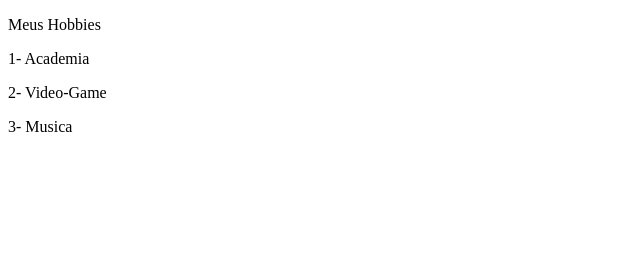
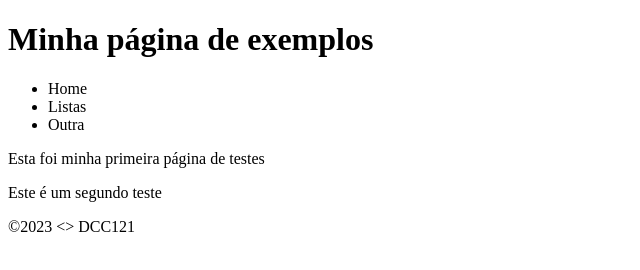
Before and after one commit to ufjf-dcc121/dcc121-2023-1-atv1-HiagoFiochi, a plain HTML site: page outra.html in a window 1280 px wide. Shown: the whole page, without its empty margins (0-640 px from the left). Drawn offline with Linux system fonts and the light colour scheme.

Commit message:
adiciona elementos semanticos em outra

```diff
--- a/outra.html
+++ b/outra.html
@@ -5,15 +5,29 @@
     <meta charset="UTF-8">
     <meta http-equiv="X-UA-Compatible" content="IE=edge">
     <meta name="viewport" content="width=device-width, initial-scale=1.0">
-    <title>Hobbies</title>
+    <title>Pagina Inicial</title>
 </head>
 
 <body>
-    <p>Meus Hobbies</p>
-    <p>1- Academia</p>
-    <p>2- Video-Game</p>
-    <p>3- Musica</p>
+    <header>
+        <h1>Minha página de exemplos</h1>
+        <nav>
+        <ul>
+            <li><a href="/"></a>Home</li>
+            <li><a href="listas.html"></a>Listas</li>
+            <li><a href="outra.html"></a>Outra</li>
+        </ul>
+        </nav>
+    </header>
 
+    <main>
+        <p>Esta foi minha <a href="listas.html"></a>primeira página de testes</p>
+        <p>Este é um <a href="outra.html"></a>segundo teste</p>
+    </main>
+
+    <footer>
+        &copy;2023 &lt;&gt; DCC121
+    </footer>
 </body>
 
 </html>
```
